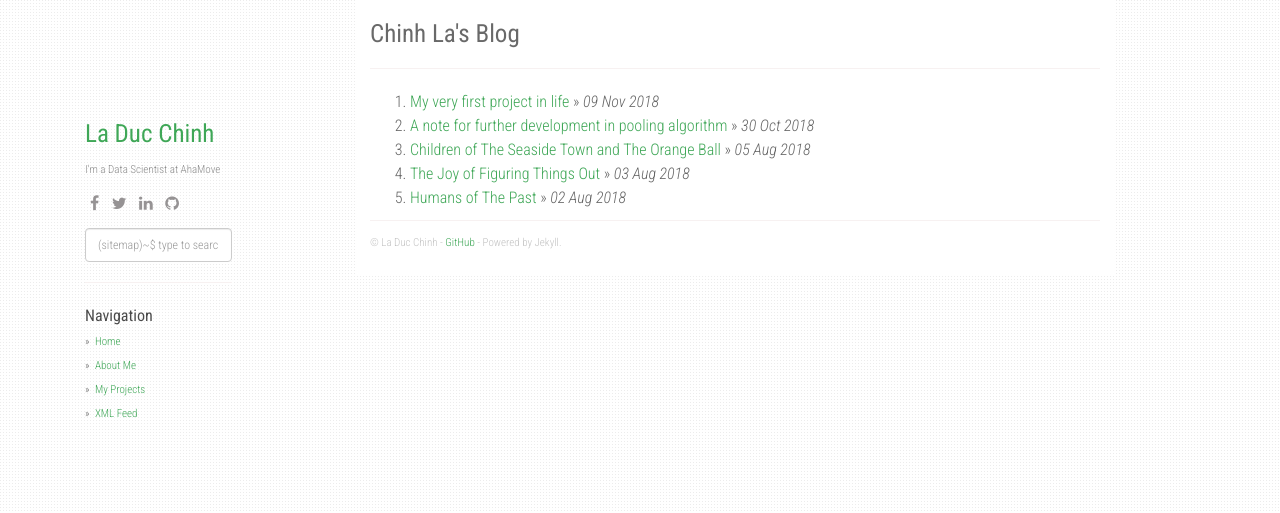
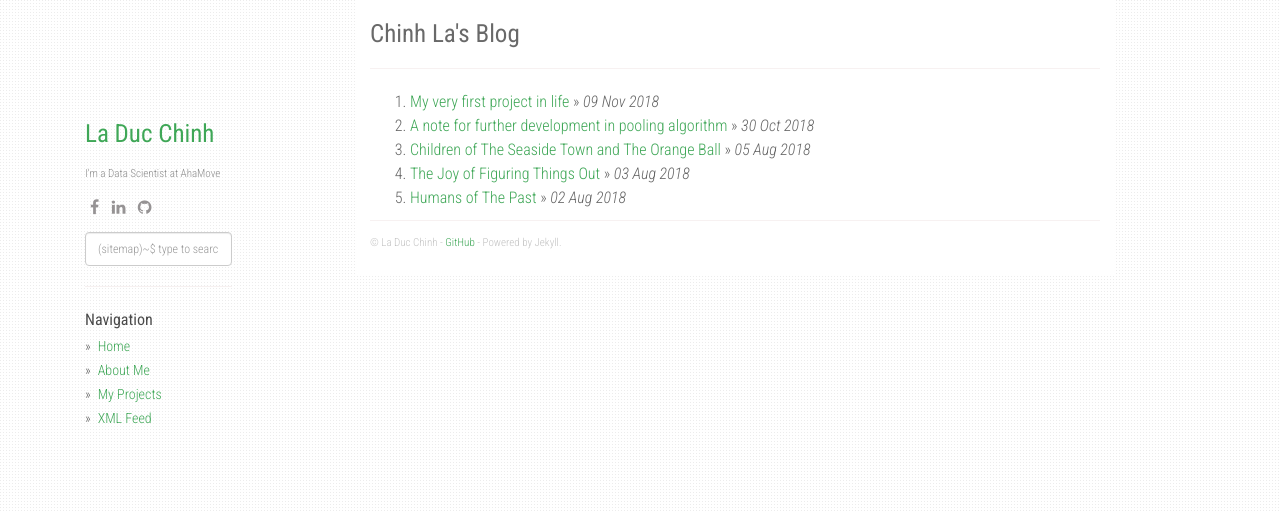
Before and after one commit to chechaohp/chechaohp.github.io, a Jekyll site: the page built from index.html, in a window 1280 px wide. Shown: the top 513 px of the page. Built offline with Jekyll 4.4.1, drawn with Linux system fonts in a browser that asks for light colours; nearby versions of some CDN libraries; the list of posts is cut into pages by our own code.

Commit message:
update font-size

```diff
--- a/_config.yml
+++ b/_config.yml
@@ -16,9 +16,9 @@ collections:
 
 social:
     - icon: fa-facebook
-      link: "#"
-    - icon: fa-twitter
-      link: "#"
+      link: "https://facebook.com/chechaoa1"
+    # - icon: fa-twitter
+      # link: "#"
     - icon: fa-linkedin
       link: "#"
     # - icon: fa-stack-exchange
--- a/static/css/main.css
+++ b/static/css/main.css
@@ -47,6 +47,7 @@ a:hover {
   padding: 0;
 }
 .sidebar-nav li {
+  font-size: 14px;
   margin: 0;
   list-style: none;
 }
@@ -93,7 +94,7 @@ div.col-sm-3 strong {
   font-weight: normal;
 }
 div.col-sm-3 div.profile-about {
-  margin-top: 10px;
+  margin-top: 14px;
   color: #8C8C8C;
 }
 
```
